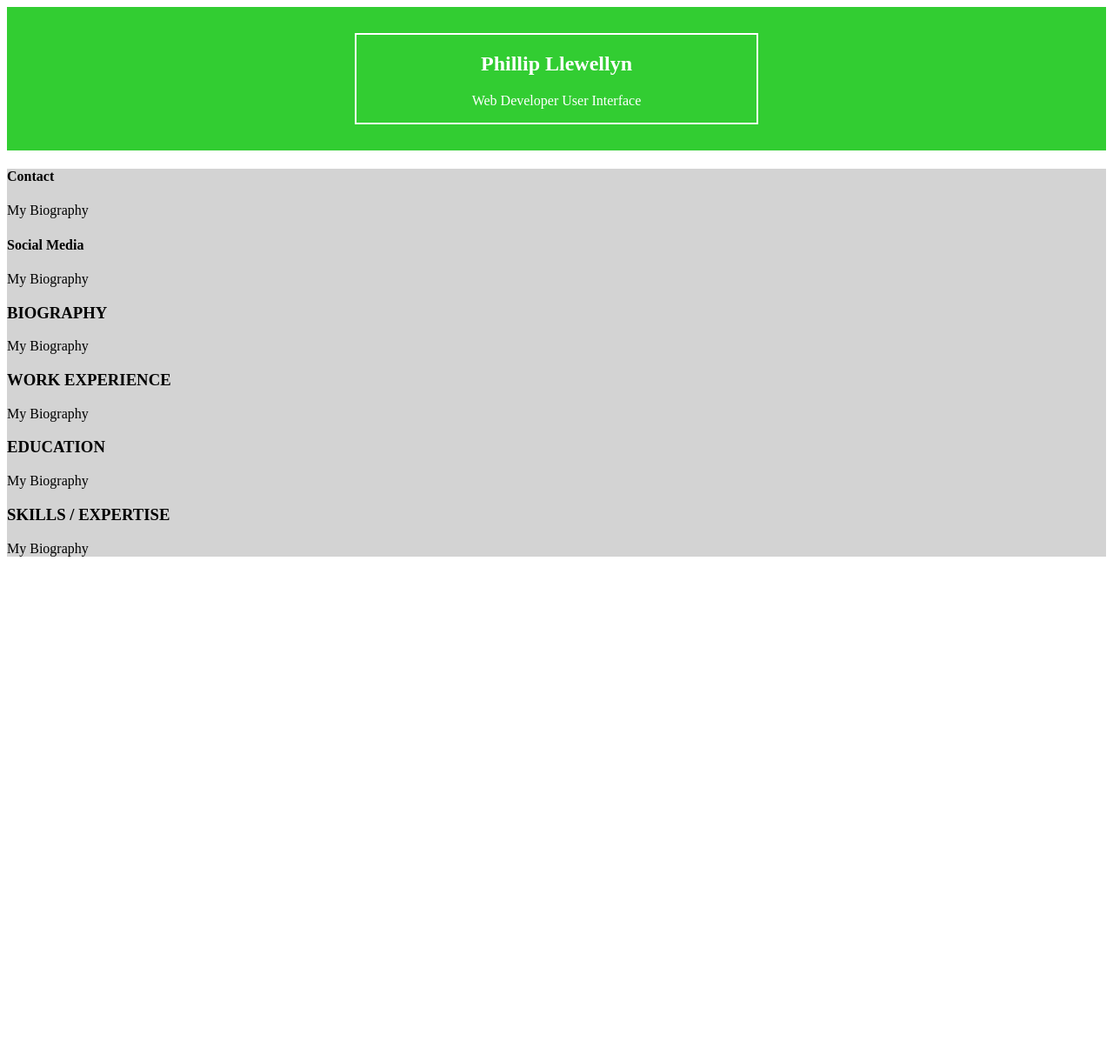
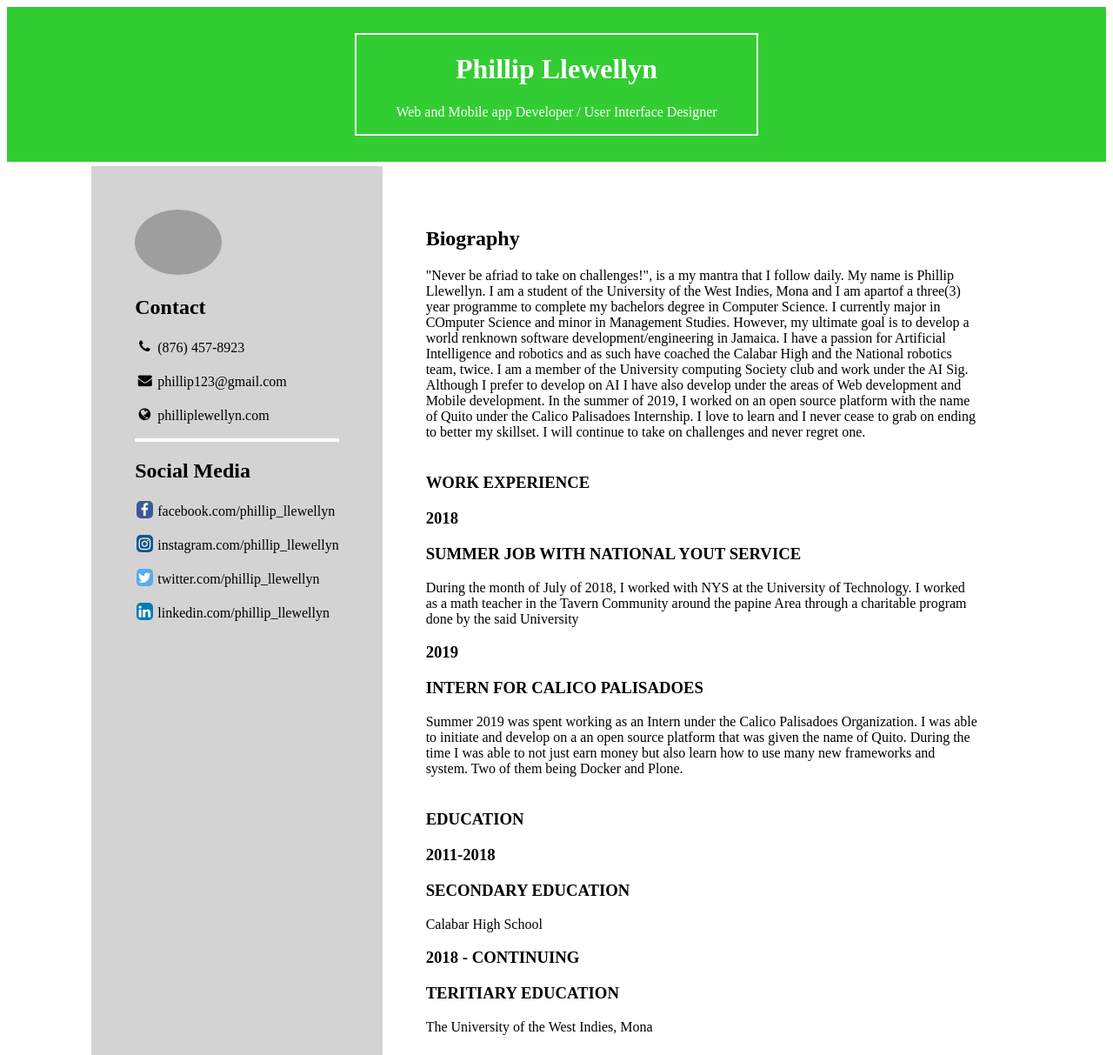
Before and after one commit to Phillipj1514/Phillipj1514.github.io, a plain HTML site: page index.html in a window 1280 px wide. Shown: the top 1213 px of the page at 87% size. Before the commit the page ends 800 px from the top, so only its background shows below. Drawn offline with Linux system fonts and the light colour scheme; grey boxes are pictures that could not be loaded.

Commit message:
separated the main document sections

```diff
--- a/css/styles.css
+++ b/css/styles.css
@@ -5,23 +5,94 @@ ID:620118149
 
 * {
   margin: : 0;
+
 }
 
-header{
+.grid-container{
+	display: grid;
+	grid-template-areas:
+	'header header header header header header header header'
+    '. . side-bar main main main . .';
+}
+.header{
+	grid-area: header;
 	text-align: center;
 	background-color: LimeGreen;
 	padding: 30px 400px;
 	position: relative;
 	color: White;
 }
+
+.side-bar{
+	grid-area: side-bar;
+	background-color: LightGrey;
+	padding: 50px;
+	margin-top: 5px;
+}
+.main{
+	grid-area: main;
+	background-color: White;
+	padding: 50px;
+	margin-top: 5px;
+}
+
 #header_box{
 	border-style: solid;
 	border-color: White;
 	border-width: 2px;
 }
+
 main{
 	background-color: LightGrey;
+	padding: 50px;
+	margin-top: 5px;
 }
 h3{
 	text-transform: uppercase;
 }
+.divider{
+	border-style: solid;
+	border-color: White;
+	border-width: 2px;
+}
+#profile-pic{
+	width: 100px;
+	height: auto;
+	border-radius: 100%;
+}
+
+a{
+	color: inherit;
+	text-decoration: none;
+}
+.fa:hover {
+    opacity: 0.7;
+}
+
+.fa {
+  padding: 2px;
+  font-size: 6px;
+  width: 15px;
+  text-align: center;
+  text-decoration: none;
+  margin: 1.5px;
+  border-radius: 5px;
+}
+.fa-facebook {
+  background: #3B5998;
+  color: white;
+}
+
+.fa-twitter {
+  background: #55ACEE;
+  color: white;
+}
+.fa-linkedin {
+  background: #007bb5;
+  color: white;
+}
+
+.fa-instagram {
+  background: #125688;
+  color: white;
+}
--- a/index.html
+++ b/index.html
@@ -7,47 +7,109 @@
 	<meta name="description" content="Project 1 for Dynamic Web Development">
 	<meta name="viewport" content="width=device-width, initial-scale=1.0">
 	<link rel= "stylesheet" href="css/styles.css">
+	<link rel="stylesheet" href="https://cdnjs.cloudflare.com/ajax/libs/font-awesome/4.7.0/css/font-awesome.min.css">
 	<title>Project 1</title>
 </head>
 <body>
-	<header>
-		<section id="header_box">
-			<h1> Phillip Llewellyn</h2>
-			<p>Web Developer User Interface</p>
-		</section>
+	<div class ="grid-container">
+		<div class="header">
+			<div id="header_box">
+				<h1> Phillip Llewellyn</h2>
+				<p>Web and Mobile app Developer / User Interface Designer</p>
+			</div>
+		</div>
+		<div class = "side-bar">
+			<section>
+				<div>
+					<img src="images/me.jpg" alt="Image of Me" id="profile-pic">
+				</div>
 
-	</header>
-	<main>
-		<section class = "side-bar">
+				<h2>Contact</h2>
+
+				<div >
+					<a href="#"><p><i class="fa fa-phone"></i> (876) 457-8923</p></a>
+
+					<a href="#"><p><i class="fa fa-envelope"></i> phillip123@gmail.com</p></a>
+					<a href="#"><p><i class="fa fa-globe"></i>  philliplewellyn.com</p></a>
+
+				</div>
+			</section>
+
+			<section class="divider"></section>
+
 			<section>
-				<h4>Contact</h1>
-				<p>My Biography</p>
+				<h2>Social Media</h2>
+				<div>
+					<a href="#"><p><i class="fa fa-facebook"></i>  facebook.com/phillip_llewellyn</p></a>
+					<a href="#"><p><i class="fa fa-instagram"></i>  instagram.com/phillip_llewellyn</p></a>
+					<a href="#"><p><i class="fa fa-twitter"></i>  twitter.com/phillip_llewellyn</p></a>
+					<a href="#"><p><i class="fa fa-linkedin"></i>  linkedin.com/phillip_llewellyn</p></a>
+				</div>
 			</section>
+		</div>
+		<div class = "main">
 			<section>
-				<h4>Social Media</h1>
-				<p>My Biography</p>
+				<h2>Biography</h2>
+				<p>"Never be afriad to take on challenges!", is a my  mantra that I follow daily. My name is Phillip Llewellyn. I am a student of the University of the West Indies, Mona and I am apartof a three(3) year programme to complete my bachelors degree in Computer Science. I currently major in COmputer Science and minor in Management Studies. However, my ultimate goal is to develop a world renknown software development/engineering in Jamaica. I have a passion for Artificial Intelligence and robotics and as such have coached the Calabar High and the National robotics team, twice. I am a member of the University computing Society club and work under the AI Sig. Although I prefer to develop on AI I have also develop under the areas of Web development and Mobile development. In the summer of 2019, I worked on an open source platform with the name of Quito under the Calico Palisadoes Internship. I love to learn and I never cease to grab on ending to better my skillset. I will continue to take on challenges and never regret one.</p>
 			</section>
-		</section>
-		<article class = "info">
-			<section>
-				<h3>Biography</h1>
-				<p>My Biography</p>
-			</section>
+
+			<section class="divider"></section>
+
 			<section>
 				<h3>Work Experience</h1>
-				<p>My Biography</p>
+				<aside>
+					<h3>2018</h3>
+					<div>
+						<h3>Summer Job with National Yout Service</h3>
+						<p>During the month of July of 2018, I worked with NYS at the University of Technology. I worked as a math teacher in the Tavern Community around the papine Area through a charitable program done by the said University</p>
+					</div>
+				</aside>
+				<aside>
+					<h3>2019</h3>
+					<div>
+						<h3>Intern for Calico Palisadoes</h3>
+						<p>Summer 2019 was spent working as an Intern under the Calico Palisadoes Organization. I was able to initiate and develop on a an open source platform that was given the name of Quito. During the time I was able to not just earn money but also learn how to use many new frameworks and system. Two of them being Docker and Plone.</p>
+					</div>
+				</aside>
 			</section>
+
+			<section class="divider"></section>
+
 			<section>
 				<h3>Education</h1>
-				<p>My Biography</p>
+				<aside>
+					<h3>2011-2018</h3>
+					<div>
+						<h3>Secondary Education</h3>
+						<p>Calabar High School</p>
+					</div>
+				</aside>
+				<aside>
+					<h3>2018 - continuing</h3>
+					<div>
+						<h3>Teritiary Education</h3>
+						<p>The University of the West Indies, Mona</p>
+					</div>
+				</aside>
 			</section>
+
+			<section class="divider"></section>
+
 			<section>
 				<h3>Skills / Expertise</h1>
-				<p>My Biography</p>
+				<ul>
+					<li>HTML</li>
+					<li>CSS</li>
+					<li>JavaScript</li>
+					<li>PHP</li>
+					<li>SQL</li>
+					<li>Git</li>
+					<li>Python</li>
+					<li>Java</li>
+					<li>Docker</li>
+				</ul>
 			</section>
-		</article>
-	</main>
-
-
+		</div>
+	</div>
 </body>
 </html>
```
Also changed, not shown: 1 other file.
